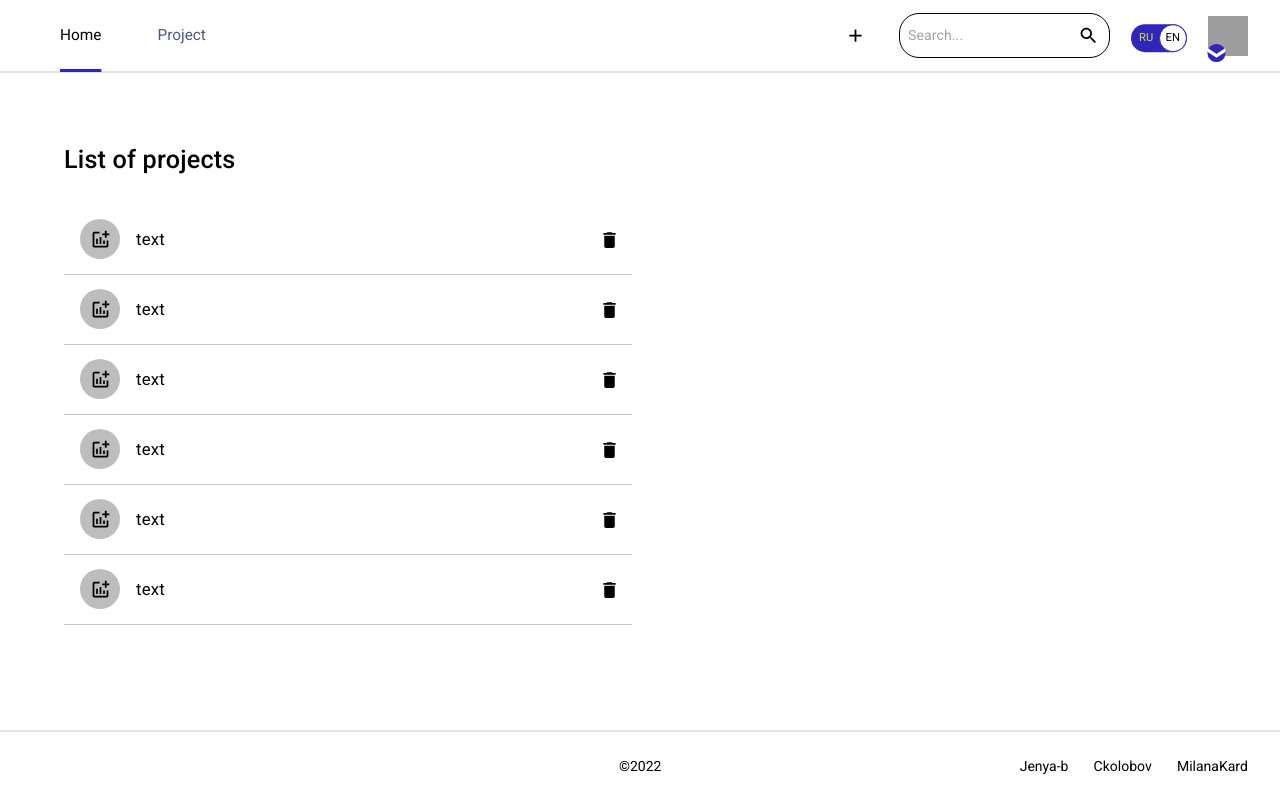
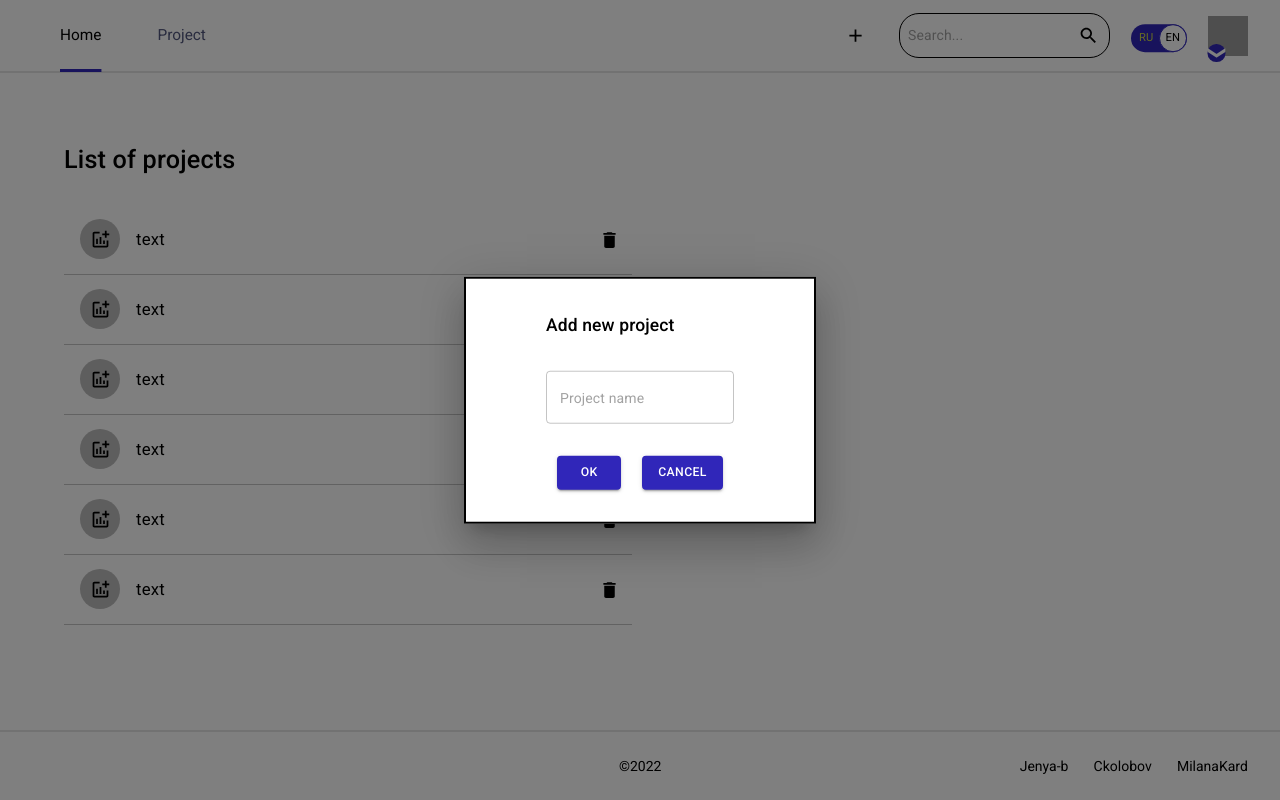
Before and after one commit to Jenya-b/project-management-app, a React (Create React App) app in the folder project-management-app/: page / in a window 1280 px wide. Both pictures are taken after a click on the button 855 px from the left and 35 px from the top of the page. Built offline with nearby package versions, Linux system fonts and the light colour scheme; grey boxes are pictures that could not be loaded.

Commit message:
feat: possibility to add new projects

```diff
--- a/project-management-app/public/assets/locales/en/translation.json
+++ b/project-management-app/public/assets/locales/en/translation.json
@@ -18,5 +18,7 @@
   "notFoundDesc": "Something seems to have gone wrong! The page you are requesting does not exist. Perhaps it is out of date, has been removed, or an incorrect address has been entered in the address bar.",
   "notFoundButton": "Home Page",
   "ListOfProjects": "List of projects",
-  "ProjectDescription": "Project description"
+  "ProjectDescription": "Project description",
+  "newProjectTypography": "Add new project",
+  "projectName": "Project name"
 }
--- a/project-management-app/public/assets/locales/ru/translation.json
+++ b/project-management-app/public/assets/locales/ru/translation.json
@@ -18,5 +18,7 @@
   "notFoundDesc": "Кажется что-то пошло не так! Страница, которую вы запрашиваете, не существует. Возможно она устарела, была удалена, или был введен неверный адрес в адресной строке.",
   "notFoundButton": "Перейти на главную",
   "ListOfProjects": "Список проектов",
-  "ProjectDescription": "Описание проекта"
+  "ProjectDescription": "Описание проекта",
+  "newProjectTypography": "Создать новый проект",
+  "projectName": "Название проекта"
 }
--- a/project-management-app/src/modules/components/header/index.tsx
+++ b/project-management-app/src/modules/components/header/index.tsx
@@ -7,6 +7,7 @@ import {
   LOG_OUT_TEXT,
   navLinkTitle,
   settingsProfile,
+  NEW_PROJECT,
 } from '../../constants/constHeader';
 import { pathToPage } from '../../constants/constRoutes';
 import AddIcon from '@mui/icons-material/Add';
@@ -20,6 +21,7 @@ import {
   InputBase,
   Menu,
   MenuItem,
+  TextField,
   Toolbar,
   Tooltip,
   Typography,
@@ -33,12 +35,14 @@ import { ConfirmationDialog } from '../confirmationDialog';
 import { confirmationDialogSlice } from '../../../store/reducers/confirmationDialogSlice';
 import { useAppSelector } from '../../../hooks/useAppSelector';
 import { BasicModal } from '../modal';
+import { Boards } from '../../../utils/api/boards/boards';
 
 export const Header = () => {
   const [anchorElNav, setAnchorElNav] = useState<null | HTMLElement>(null);
   const [anchorElUser, setAnchorElUser] = useState<null | HTMLElement>(null);
-  const [isEnglishLanguage, setIsEnglishLanguage] = useState(true);
-  const [infoDialog, setInfoDialog] = useState('');
+  const [isEnglishLanguage, setIsEnglishLanguage] = useState<boolean>(true);
+  const [infoDialog, setInfoDialog] = useState<string>('');
+  const [newProjectTitle, setNewProjectTitle] = useState<string>('');
   const dispatch = useAppDispatch();
   const { isModalActive } = useAppSelector((state) => state.confirmationDialog);
   const { setLanguage } = langInterfaceSlice.actions;
@@ -62,6 +66,11 @@ export const Header = () => {
     setAnchorElUser(event.currentTarget);
   };
 
+  const handleProjectTitleChange = (event: React.ChangeEvent<HTMLInputElement>) => {
+    const { value } = event.target;
+    setNewProjectTitle(value);
+  };
+
   const handleCloseNavMenu = () => {
     setAnchorElNav(null);
   };
@@ -82,6 +91,9 @@ export const Header = () => {
       case LOG_OUT_TEXT:
         signOut();
         break;
+      case NEW_PROJECT:
+        addNewProject();
+        break;
     }
     closeConfirmationDialog();
     setTimeout(() => setInfoDialog(''), 500);
@@ -97,6 +109,10 @@ export const Header = () => {
         setInfoDialog(LOG_OUT_TEXT);
         dispatch(setDialogActivity(true));
         break;
+      case NEW_PROJECT:
+        setInfoDialog(NEW_PROJECT);
+        dispatch(setDialogActivity(true));
+        break;
     }
     handleCloseUserMenu();
   };
@@ -104,6 +120,16 @@ export const Header = () => {
   const deleteProfile = () => {};
 
   const signOut = () => {};
+
+  const addNewProject = async () => {
+    console.log(newProjectTitle);
+
+    const token = localStorage.getItem('user_token');
+
+    if (token) {
+      await Boards.createBoard({ title: newProjectTitle }, token);
+    }
+  };
 
   return (
     <>
@@ -171,7 +197,11 @@ export const Header = () => {
           </Box>
           <Box sx={{ display: 'flex', columnGap: '1.5rem' }}>
             <Tooltip title={t('createNewBoardHelperText')}>
-              <IconButton size="large" aria-label="create new board">
+              <IconButton
+                onClick={() => clickMenuItem(NEW_PROJECT)}
+                size="large"
+                aria-label="create new board"
+              >
                 <AddIcon />
               </IconButton>
             </Tooltip>
@@ -265,7 +295,21 @@ export const Header = () => {
         closeWindow={closeConfirmationDialog}
         confirmAction={confirmAction}
       >
-        <ConfirmationDialog title="titleModal" desc={infoDialog} />
+        {infoDialog === NEW_PROJECT ? (
+          <>
+            <Typography variant="h6" component="h2">
+              {t('newProjectTypography')}
+            </Typography>
+            <TextField
+              placeholder={t('projectName')}
+              sx={{ marginBottom: 4, marginTop: 4 }}
+              value={newProjectTitle}
+              onChange={handleProjectTitleChange}
+            />
+          </>
+        ) : (
+          <ConfirmationDialog title="titleModal" desc={infoDialog} />
+        )}
       </BasicModal>
     </>
   );
--- a/project-management-app/src/modules/components/modal/index.tsx
+++ b/project-management-app/src/modules/components/modal/index.tsx
@@ -12,7 +12,10 @@ const style = {
   bgcolor: 'background.paper',
   border: '2px solid #000',
   boxShadow: 24,
-  p: 4,
+  paddingLeft: 10,
+  paddingRight: 10,
+  paddingTop: 4,
+  paddingBottom: 4,
 };
 
 export const BasicModal = ({ isActive, closeWindow, confirmAction, children }: BasicModalType) => (
--- a/project-management-app/src/modules/constants/constHeader.ts
+++ b/project-management-app/src/modules/constants/constHeader.ts
@@ -7,3 +7,5 @@ export const [, , DELETE_PROFILE, LOG_OUT] = settingsProfile;
 export const DEL_PROFILE_TEXT = 'deleteProfileModal';
 
 export const LOG_OUT_TEXT = 'logOutModal';
+
+export const NEW_PROJECT = 'newProject';
--- /dev/null
+++ b/project-management-app/src/utils/api/boards/boards.ts
@@ -0,0 +1,10 @@
+import API from '../base';
+
+interface ProjectRequest {
+  title: string;
+}
+
+export const Boards = {
+  createBoard: (title: ProjectRequest, token: string) =>
+    API.post<ProjectRequest>('boards', title, token),
+};
```
